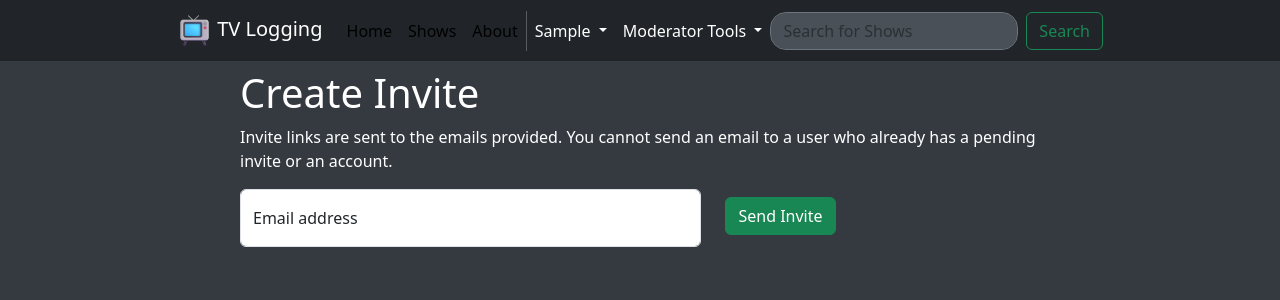
After one commit to amyy54/TV-Logging, a Django app: page /createinvite in a window 1280 px wide. The commit adds this page. Shown: the top 300 px of the page. Run offline with Django 4.2, Linux system fonts and the light colour scheme; a user stored in the database is signed in; tables that the repository leaves empty hold one stand-in row (values such as "Sample post"); some libraries are stand-ins or nearby versions.

Commit message:
Add create invite page

```diff
--- a/static/base.css
+++ b/static/base.css
@@ -1,6 +1,10 @@
 body {
   background-color: var(--bs-gray-800);
   color: var(--bs-white);
+}
+
+.form-floating {
+  color: var(--bs-dark);
 }
 
 .navbar {
--- a/templates/base.html
+++ b/templates/base.html
@@ -59,6 +59,7 @@
               </a>
               <ul class="dropdown-menu">
                 <li><a class="dropdown-item" href="{% url 'show_new' %}">Add Show</a></li>
+                <li><a class="dropdown-item" href="{% url 'create_invite' %}">Invite User</a></li>
               </ul>
             </li>
             {% endif %}
--- /dev/null
+++ b/templates/create_invite.html
@@ -0,0 +1,37 @@
+{% extends "base.html" %}
+{% block content %}
+<h1>Create Invite</h1>
+<p>Invite links are sent to the emails provided. You cannot send an email to a user who already has a pending invite or an account.</p>
+<form action="" method="post">
+  {% csrf_token %}
+  <div class="d-flex">
+    <div class="form-floating mb-3 flex-fill">
+      <input type="email" class="form-control" id="floatingInput" name="email" placeholder="name@example.com">
+      <label for="floatingInput">Email address</label>
+    </div>
+    <div class="flex-fill">
+      <button type="submit" class="btn btn-success mt-2 ms-4">Send Invite</button>
+    </div>
+  </div>
+</form>
+{% if invite_url %}
+<div class="d-flex">
+  <div>
+    <ul>
+      <li id="invite-link">{{ invite_url }}</li>
+    </ul>
+  </div>
+  <div class="flex-fill">
+    <button class="btn btn-info ms-4" onclick="copyLink();">Copy</button>
+  </div>
+</div>
+{% endif %}
+{% endblock content %}
+{% block script %}
+<script>
+function copyLink() {
+  var copyText = document.getElementById("invite-link");
+  navigator.clipboard.writeText(copyText.innerText);
+}
+</script>
+{% endblock script %}
--- a/tvlog/urls.py
+++ b/tvlog/urls.py
@@ -1,5 +1,5 @@
 from django.urls import path
-from .views import HomeView, ShowListView, ShowDetailView, WatchingCreateView, WatchingUpdateView, WatchingDeleteView, AboutView, SeasonCreateView, SeasonUpdateView, SeasonDeleteView, ShowCreateView, ShowUpdateView, ShowDeleteView, WatchListView
+from .views import HomeView, ShowListView, ShowDetailView, WatchingCreateView, WatchingUpdateView, WatchingDeleteView, AboutView, SeasonCreateView, SeasonUpdateView, SeasonDeleteView, ShowCreateView, ShowUpdateView, ShowDeleteView, WatchListView, InviteCreateView
 
 urlpatterns = [
     path("", HomeView.as_view(), name="home"),
@@ -15,5 +15,6 @@ urlpatterns = [
     path("show/<slug:abbreviation>/season/<int:pk>/delete", SeasonDeleteView.as_view(), name="season_delete"),
     path("show/<slug:abbreviation>/edit", ShowUpdateView.as_view(), name="show_update"),
     path("show/<slug:abbreviation>/delete", ShowDeleteView.as_view(), name="show_delete"),
-    path("watchlist", WatchListView.as_view(), name="watchlist")
+    path("watchlist", WatchListView.as_view(), name="watchlist"),
+    path("createinvite", InviteCreateView.as_view(), name="create_invite")
 ]
--- a/tvlog/views.py
+++ b/tvlog/views.py
@@ -6,7 +6,10 @@ from django.shortcuts import redirect
 from django.contrib.auth.mixins import LoginRequiredMixin
 from django.contrib.auth.models import User
 from django.db.models import F
-from django.urls import reverse_lazy
+from django.conf import settings
+from django.utils.crypto import get_random_string
+from django.urls import reverse_lazy, reverse
+from invitations.utils import get_invitation_model
 from .models import Show, CurrentlyWatching, Season, UserEx
 from .forms import NewLogForm
 # Create your views here.
@@ -362,3 +365,39 @@ class ShowDeleteView(LoginRequiredMixin, DeleteView):
             raise Http404
         else:
             return super().form_valid(form)
+
+class InviteCreateView(LoginRequiredMixin, TemplateView):
+    template_name = "create_invite.html"
+
+    def get(self, request, *args, **kwargs):
+        if not request.user.userex.isEditor:
+            raise Http404
+        else:
+            return super().get(request, *args, **kwargs)
+
+    def post(self, request, *args, **kwargs):
+        if not request.user.userex.isEditor:
+            raise Http404
+
+        email_req = request.POST.get('email')
+        if not email_req:
+            email_req = f'{get_random_string(10).lower()}@example.com'
+
+        invitation = get_invitation_model()
+        invite = invitation.create(email_req, inviter=request.user)
+        invite.send_invitation(request)
+
+        url_name = "invitations:accept-invite"
+
+        try:
+            url_name = settings.INVITATIONS_CONFIRMATION_URL_NAME
+        except AttributeError:
+            pass
+
+        invite_url = reverse(url_name, args=[invite.key])
+        invite_url = request.build_absolute_uri(invite_url)
+
+        context = self.get_context_data(**kwargs)
+        context['invite_url'] = invite_url
+
+        return self.render_to_response(context=context)
```
